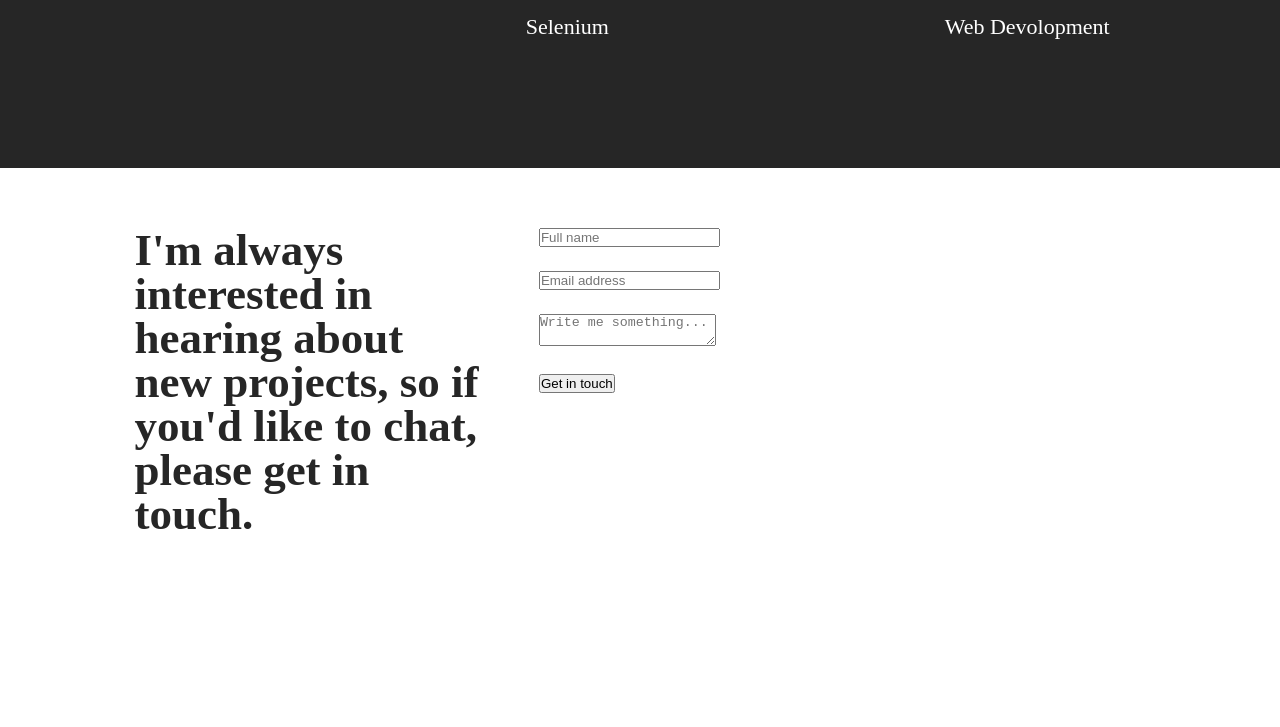
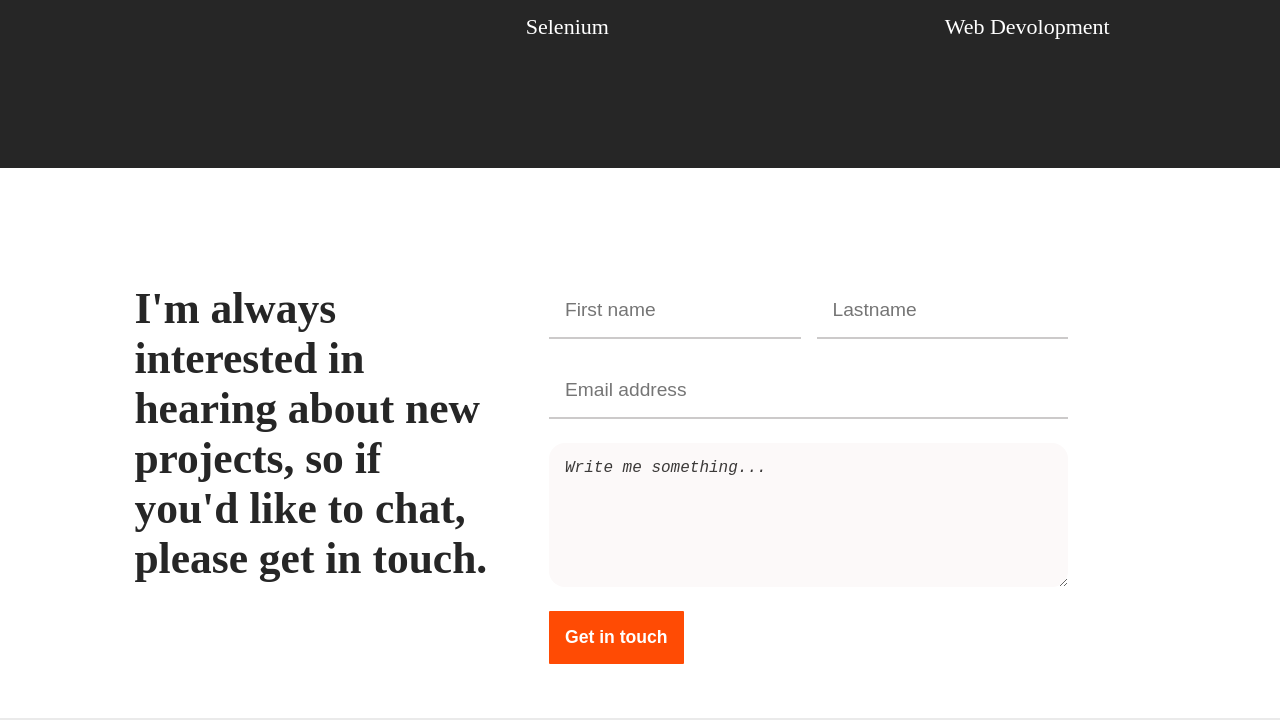
Before and after one commit to ammarAlaliS/Portafolio-Codehand-Solution.github.io, a website: page src/index.html in a window 1280 px wide. Shown: the part 3604-4331 px from the top of the page. Drawn offline with Linux system fonts and the light colour scheme.

Commit message:
finish desktop designe

```diff
--- a/src/index.html
+++ b/src/index.html
@@ -26,7 +26,7 @@
             <main>
                 <div class="mainDivContainer">
                     <div class="title">
-                        <h1>Hey There.
+                        <h1>Hey There. <br>
                             I’m Ammar.</h1>
                     </div>
                     <div class="titleInfo">
@@ -626,9 +626,14 @@
                     </h2>
                 </div>
                 <form action="https://formspree.io/f/xgebdgpq" method="" class="contactSection__formBox">
-                    <label class="contactSection__formInputbox">
-                        <input type="text" placeholder="Full name" required maxlength="30">
-                    </label>
+                    <div class="nameAndLastname">
+                        <label class="contactSection__formInputbox">
+                            <input type="text" placeholder="First name" required maxlength="30">
+                        </label>
+                        <label class="contactSection__formInputbox">
+                            <input type="text" placeholder="Lastname" required maxlength="30">
+                        </label>
+                    </div>
                     <label class="contactSection__formInputbox">
                         <input type="email" placeholder="Email address" required>
                     </label>
@@ -643,18 +648,16 @@
             </div>
         </section>
 
-        <section class="links">
+        <section class="links_footer">
             <ul class="links__socialMediaContact">
-                <li><a href="#"><img src="./IconBlack/Icon-GitHub.png" alt=""></a></li>
-                <li><a href="#"><img src="./IconBlack/Icon-Linkedin.png" alt=""></a></li>
-                <li><a href="#"><img src="./IconBlack/Icon-Angelist.png" alt=""></a></li>
-                <li><a href="#"><img src="./IconBlack/Icon-Twitter.png" alt=""></a></li>
-                <li><a href="#"><img src="./IconBlack/Icon-Medium.png" alt="" class="links__iconM"></a></li>
+                <li><a href="#"><img src="./IconBlack/Icon -GitHub.png" alt=""></a></li>
+                <li><a href="#"><img src="./IconBlack/Icon - Linkedin.png" alt=""></a></li>
+                <li><a href="#"><img src="./IconBlack/Icon - Angelist.png" alt=""></a></li>
+                <li><a href="#"><img src="./IconBlack/Icon - Twitter.png" alt=""></a></li>
+                <li><a href="#"><img src="./IconBlack/Icon - Medium.png" alt="" class="links__iconM"></a></li>
             </ul>
         </section>
     </section>
-
-
 </body>
 
 </html>
--- a/src/style/style.css
+++ b/src/style/style.css
@@ -52,7 +52,7 @@
     color: #ff6b00;
     font-size: 56px;
     font-family: 'Crete Round', serif !important;
-    font-weight: 300;
+    font-weight: 400;
   }
 
   .titleInfo {
@@ -453,8 +453,9 @@
     width: auto;
     height: 41.46px;
     display: flex;
+    justify-content: center;
     align-items: center;
-    gap: 1.5rem;
+    gap: 1rem;
     margin-right: 3.5rem;
   }
 
@@ -463,7 +464,7 @@
   }
 
   .DiamanIcon_2 h2 {
-    width: 100%;
+    width: auto;
     height: auto;
     font-size: 30px;
     margin-bottom: 0;
--- a/src/style/styleDesktop.css
+++ b/src/style/styleDesktop.css
@@ -448,7 +448,7 @@
   .bgbox {
     width: 70%;
     height: 100%;
-    background-image: url(/src/imgDesktop/Frame\ \(3\) .png);
+    background-image: url(/src/imgDesktop/aboutbg.png);
     background-repeat: no-repeat;
     background-position: right;
     background-size: contain;
@@ -532,7 +532,7 @@
 
   /* Contact seccion */
   .contactSection {
-    height: 500px;
+    height: 550px;
     width: 100%;
     display: flex;
     justify-content: center;
@@ -540,19 +540,17 @@
 
   .contactSectionGrid {
     width: 79%;
-    height: 90%;
+    height: 35rem;
     display: grid;
-    grid-template-columns: 40% 1fr;
+    grid-template-columns: 41% 1fr;
     align-content: center;
   }
 
   .contactSection__title {
     width: 87%;
     height: 262px;
-    font-size: 30px;
-    font-weight: 700;
-    line-height: 44px;
-    letter-spacing: 0;
+    font-size: 25px;
+    font-weight: 800;
     color: #262626;
   }
 
@@ -561,7 +559,78 @@
     height: 330px;
     gap: 1.5rem;
     display: grid;
-    grid-template-rows: repeat(4, minmax(auto, max-content));
+    grid-template-rows: min-content min-content min-content min-content;
+  }
+
+  .nameAndLastname {
+    display: grid;
+    grid-template-columns: 1fr 1fr;
+    gap: 1rem;
+  }
+
+  .contactSection__formInputbox {
+    width: 100%;
+    height: auto;
+  }
+
+  .contactSection__formInputbox input {
+    width: 100%;
+    height: 3.5rem;
+    border: none;
+    border-bottom: 2px solid #cccaca;
+    background-color: transparent;
+    outline: none;
+    font-size: 1.2rem;
+    padding-left: 1rem;
+  }
+
+  .contactSection__formTextArea {
+    width: auto;
+    height: 9rem;
+  }
+
+  .contactSection__formTextArea textarea {
+    width: 100%;
+    height: 100%;
+    background-color: #fcf9f9;
+    border: none;
+    outline: none;
+    font-size: 1rem;
+    padding: 1rem;
+    border-radius: 1rem;
+  }
+
+  .contactSection__formTextArea textarea::placeholder {
+    color: #3c3a39;
+    font-style: italic;
+  }
+
+  .contactSection__formButton button {
+    width: auto;
+    padding: 1rem 1rem;
+    border: none;
+    background-color: #ff4b04;
+    font-size: 1.1rem;
+    color: #fff;
+    font-weight: bold;
+    border-radius: 1px;
+  }
+
+  .links_footer {
+    width: 100%;
+    height: 3.5rem;
+    display: flex;
+    align-items: center;
+    justify-content: center;
+    border-top: 2px solid #adadad42;
+  }
+
+  .links__socialMediaContact {
+    display: flex;
+    list-style: none;
+    justify-content: center;
+    align-items: center;
+    gap: 1rem;
   }
 
   @media screen and (min-width: 1000px) {
@@ -648,5 +717,13 @@
       font-weight: 400;
       color: #fff;
     }
+
+    .contactSection__title {
+      width: 87%;
+      height: 262px;
+      font-size: 29px;
+      font-weight: 800;
+      color: #262626;
+    }
   }
 }
```
Also changed, not shown: src/imgDesktop/aboutbg.png (renamed from src/imgDesktop/Frame (3).png).
